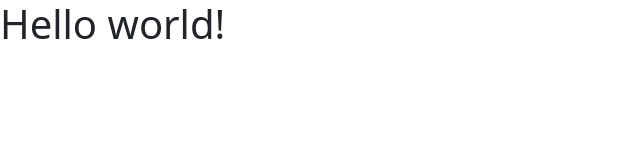
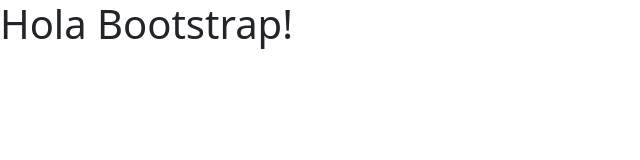
Before and after one commit to joviretadev/WorksOpenBootcamp, a plain HTML site: page index9.html in a window 1280 px wide. Shown: the whole page, without its empty margins (0-640 px from the left). Drawn offline with nearby package versions, Linux system fonts and the light colour scheme.

Commit message:
cambiar mensaje

```diff
--- a/index9.html
+++ b/index9.html
@@ -4,11 +4,11 @@
     <meta charset="UTF-8">
     <meta http-equiv="X-UA-Compatible" content="IE=edge">
     <meta name="viewport" content="width=device-width, initial-scale=1.0">
-    <title>Introduccion a Bootstrap</title>
+    <title>Bootstrap</title>
     <link href="https://cdn.jsdelivr.net/npm/bootstrap@5.2.0-beta1/dist/css/bootstrap.min.css" rel="stylesheet" integrity="sha384-0evHe/X+R7YkIZDRvuzKMRqM+OrBnVFBL6DOitfPri4tjfHxaWutUpFmBp4vmVor" crossorigin="anonymous">
 </head>
 <body>
-    <h1>Hello world!</h1>
-    <script src="https://cdn.jsdelivr.net/npm/bootstrap@5.2.0-beta1/dist/js/bootstrap.bundle.min.js" integrity="sha384-pprn3073KE6tl6bjs2QrFaJGz5/SUsLqktiwsUTF55Jfv3qYSDhgCecCxMW52nD2" crossorigin="anonymous"></script>
+    <h1>Hola Bootstrap!</h1>
 </body>
+<script src="https://cdn.jsdelivr.net/npm/bootstrap@5.2.0-beta1/dist/js/bootstrap.bundle.min.js" integrity="sha384-pprn3073KE6tl6bjs2QrFaJGz5/SUsLqktiwsUTF55Jfv3qYSDhgCecCxMW52nD2" crossorigin="anonymous"></script>
 </html>
```
